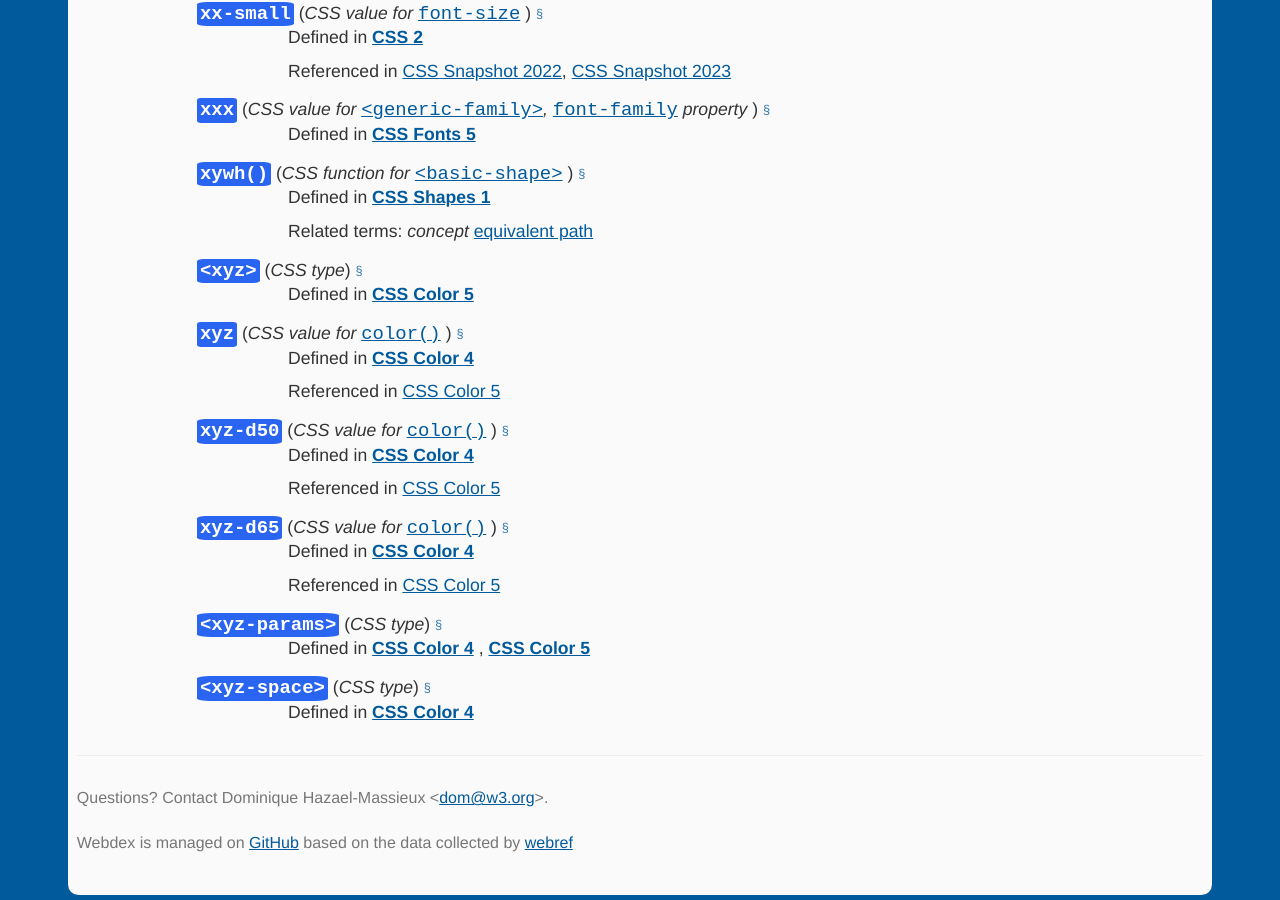
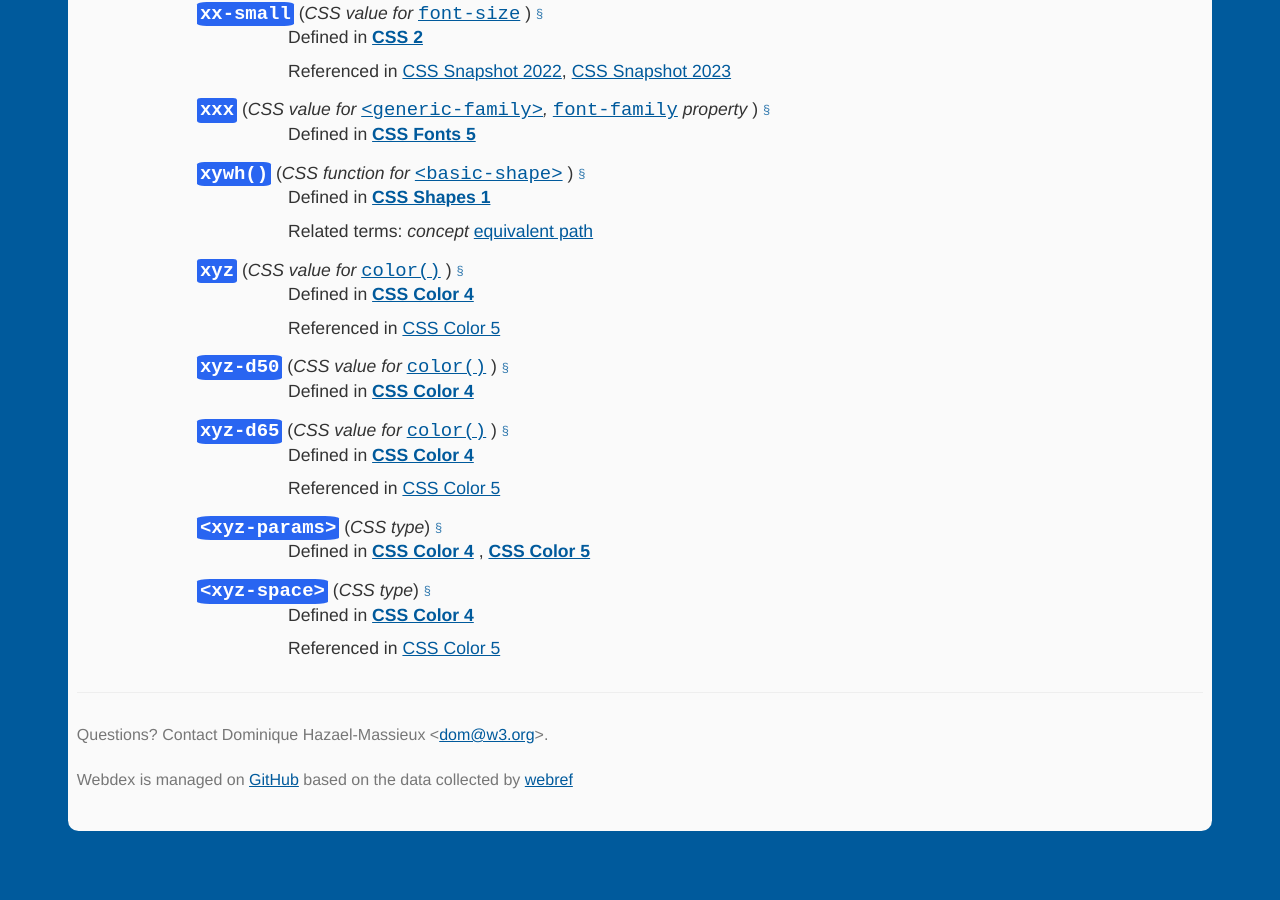
Before and after one commit to dontcallmedom/webdex, a Jekyll site: the page built from x.html, in a window 1280 px wide and 900 px high, scrolled down 30681 px. Built offline with Jekyll 4.4.1, drawn with Linux system fonts in a browser that asks for light colours; after the commit the page ends 31520 px from its top, so only the background shows below that.

Commit message:
Automatic update

```diff
--- a/x.html
+++ b/x.html
@@ -1760,12 +1760,6 @@ layout: base
 
 <dd>Related terms: <em>concept</em> <a href='e.html#equivalent path@@xywh()@dfn'>equivalent path</a></dd>
 
-<dt id="&lt;xyz&gt;@@@@type"><code class=prefix></code><span><strong><code class=css>&lt;xyz&gt;</code></strong> (<em>CSS type</em>) <a class='self-link' href='#%3Cxyz%3E%40%40%40%40type' aria-label="Permalink for &lt;xyz&gt;">§</a></span></dt>
-
-<dd>Defined in <strong title='&lt;xyz&gt; is defined in CSS Color 5'><a href=https:&#x2F;&#x2F;drafts.csswg.org&#x2F;css-color-5&#x2F;#typedef-xyz>CSS Color 5</a></strong> </dd>
-
-
-
 <dt id="xyz@@color()@value"><code class=prefix></code><span><strong><code class=css>xyz</code></strong> (<em>CSS value for <a href='c.html#color()@@css-color%25%25function'><code>color()</code></a> </em>) <a class='self-link' href='#xyz%40%40color()%40value' aria-label="Permalink for xyz">§</a></span></dt>
 
 <dd>Defined in <strong title='xyz is defined in CSS Color 4'><a href=https:&#x2F;&#x2F;drafts.csswg.org&#x2F;css-color-4&#x2F;#valdef-color-xyz>CSS Color 4</a></strong> </dd>
@@ -1776,8 +1770,7 @@ layout: base
 <dt id="xyz-d50@@color()@value"><code class=prefix></code><span><strong><code class=css>xyz-d50</code></strong> (<em>CSS value for <a href='c.html#color()@@css-color%25%25function'><code>color()</code></a> </em>) <a class='self-link' href='#xyz-d50%40%40color()%40value' aria-label="Permalink for xyz-d50">§</a></span></dt>
 
 <dd>Defined in <strong title='xyz-d50 is defined in CSS Color 4'><a href=https:&#x2F;&#x2F;drafts.csswg.org&#x2F;css-color-4&#x2F;#valdef-color-xyz-d50>CSS Color 4</a></strong> </dd>
-<dd>Referenced in
-                    <a href=https:&#x2F;&#x2F;drafts.csswg.org&#x2F;css-color-5&#x2F; title='xyz-d50 is referenced by CSS Color 5'>CSS Color 5</a></dd>
+
 
 
 <dt id="xyz-d65@@color()@value"><code class=prefix></code><span><strong><code class=css>xyz-d65</code></strong> (<em>CSS value for <a href='c.html#color()@@css-color%25%25function'><code>color()</code></a> </em>) <a class='self-link' href='#xyz-d65%40%40color()%40value' aria-label="Permalink for xyz-d65">§</a></span></dt>
@@ -1796,7 +1789,8 @@ layout: base
 <dt id="&lt;xyz-space&gt;@@@@type"><code class=prefix></code><span><strong><code class=css>&lt;xyz-space&gt;</code></strong> (<em>CSS type</em>) <a class='self-link' href='#%3Cxyz-space%3E%40%40%40%40type' aria-label="Permalink for &lt;xyz-space&gt;">§</a></span></dt>
 
 <dd>Defined in <strong title='&lt;xyz-space&gt; is defined in CSS Color 4'><a href=https:&#x2F;&#x2F;drafts.csswg.org&#x2F;css-color-4&#x2F;#typedef-xyz-space>CSS Color 4</a></strong> </dd>
-
+<dd>Referenced in
+                    <a href=https:&#x2F;&#x2F;drafts.csswg.org&#x2F;css-color-5&#x2F; title='&lt;xyz-space&gt; is referenced by CSS Color 5'>CSS Color 5</a></dd>
 
 
 
```
